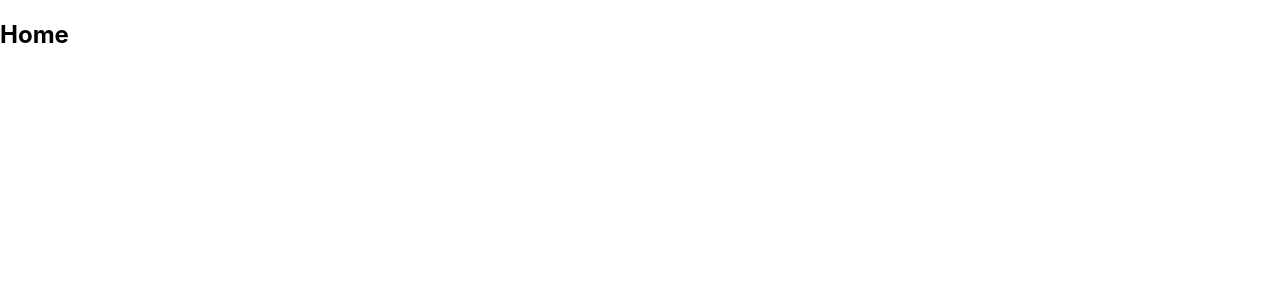
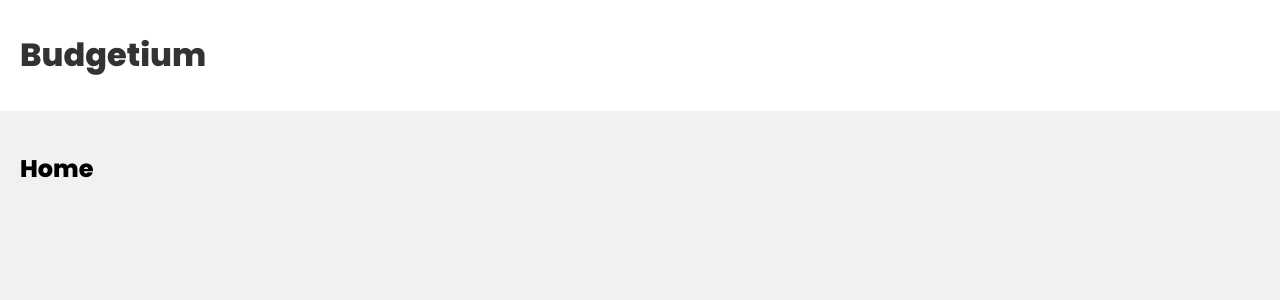
Before and after one commit to abirpahlwan/budgetium, a JavaScript app in the folder client/: page / in a window 1280 px wide. Shown: the top 300 px of the page. Built offline with nearby package versions, Linux system fonts and the light colour scheme; the HTML template or start-up script is replaced by a standard one.

Commit message:
add component navbar

```diff
--- a/client/src/App.js
+++ b/client/src/App.js
@@ -1,13 +1,14 @@
-import {BrowserRouter, Routes, Route} from 'react-router-dom'
+import {BrowserRouter, Routes, Route} from "react-router-dom";
 
-import Home from './pages/Home';
-
+import Home from "./pages/Home";
+import Navbar from "./components/Navbar";
 
 
 function App() {
   return (
     <div className="App">
       <BrowserRouter>
+        <Navbar></Navbar>
         <div className="pages">
           <Routes>
             <Route
--- /dev/null
+++ b/client/src/components/Navbar.js
@@ -0,0 +1,15 @@
+import { Link } from "react-router-dom";
+
+const Navbar = () => {
+    return (
+        <header>
+            <div className="container">
+                <Link to="/">
+                    <h1>Budgetium</h1>
+                </Link>
+            </div>
+        </header>
+    )
+}
+
+export default Navbar;
--- a/client/src/index.css
+++ b/client/src/index.css
@@ -1,13 +1,38 @@
-body {
-  margin: 0;
-  font-family: -apple-system, BlinkMacSystemFont, 'Segoe UI', 'Roboto', 'Oxygen',
-    'Ubuntu', 'Cantarell', 'Fira Sans', 'Droid Sans', 'Helvetica Neue',
-    sans-serif;
-  -webkit-font-smoothing: antialiased;
-  -moz-osx-font-smoothing: grayscale;
+/* google font */
+@import url('https://fonts.googleapis.com/css2?family=Poppins:wght@300;400;500;600;800&family=VT323&display=swap');
+
+/* layout */
+:root {
+  --primary: #1aac83;
+  --error: #e7195a;
 }
 
-code {
-  font-family: source-code-pro, Menlo, Monaco, Consolas, 'Courier New',
-    monospace;
+body {
+  background: #f1f1f1;
+  margin: 0;
+  font-family: "Poppins";
 }
+
+header {
+  background: #fff;
+}
+
+header .container {
+  max-width: 1400px;
+  margin: 0 auto;
+  padding: 10px 20px;
+  display: flex;
+  align-items: center;
+  justify-content: space-between;
+}
+
+header a {
+  color: #333;
+  text-decoration: none;
+}
+
+.pages{
+  max-width: 1400px;
+  padding: 20px;
+  margin: 0 auto;
+}
```
